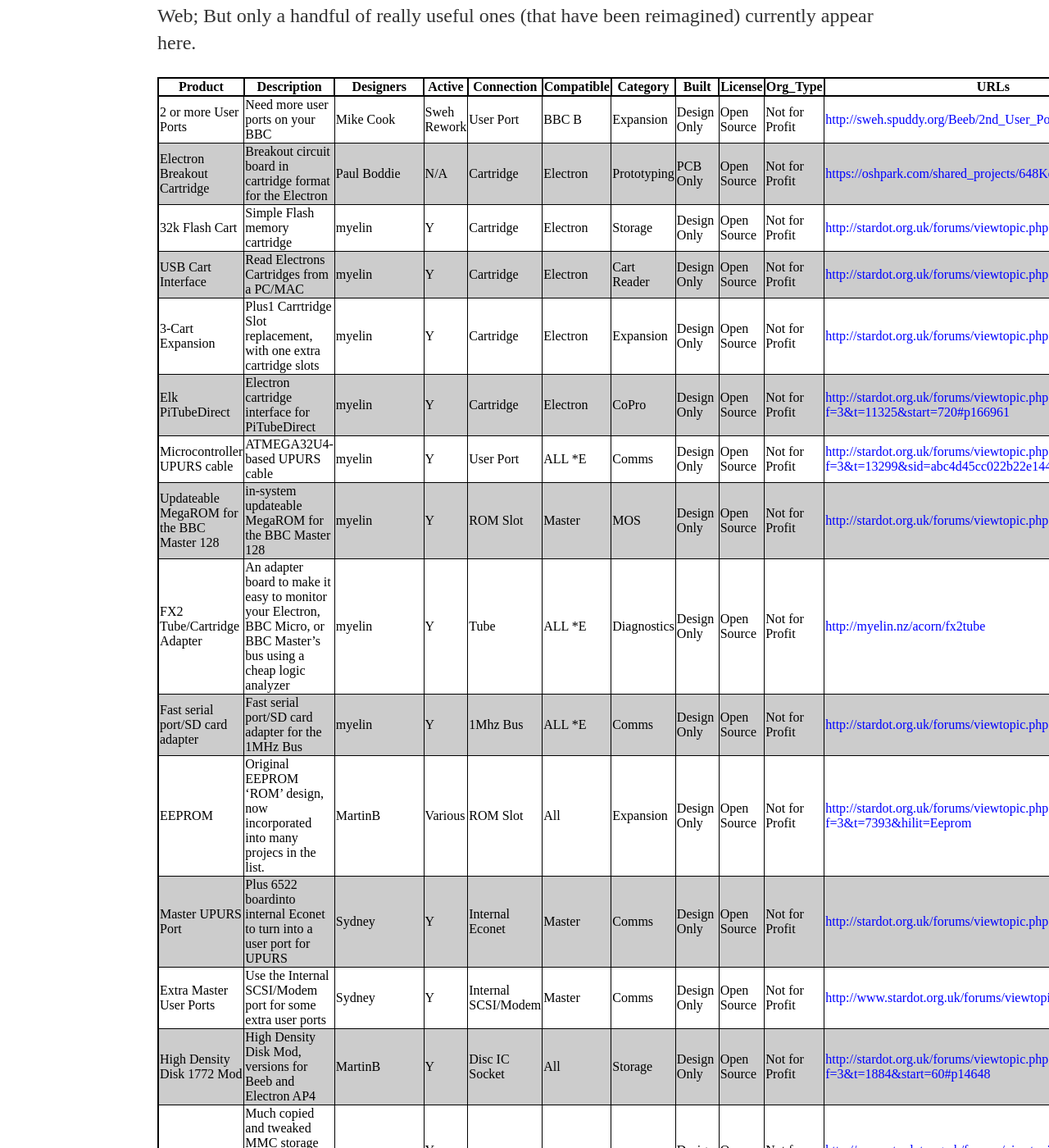
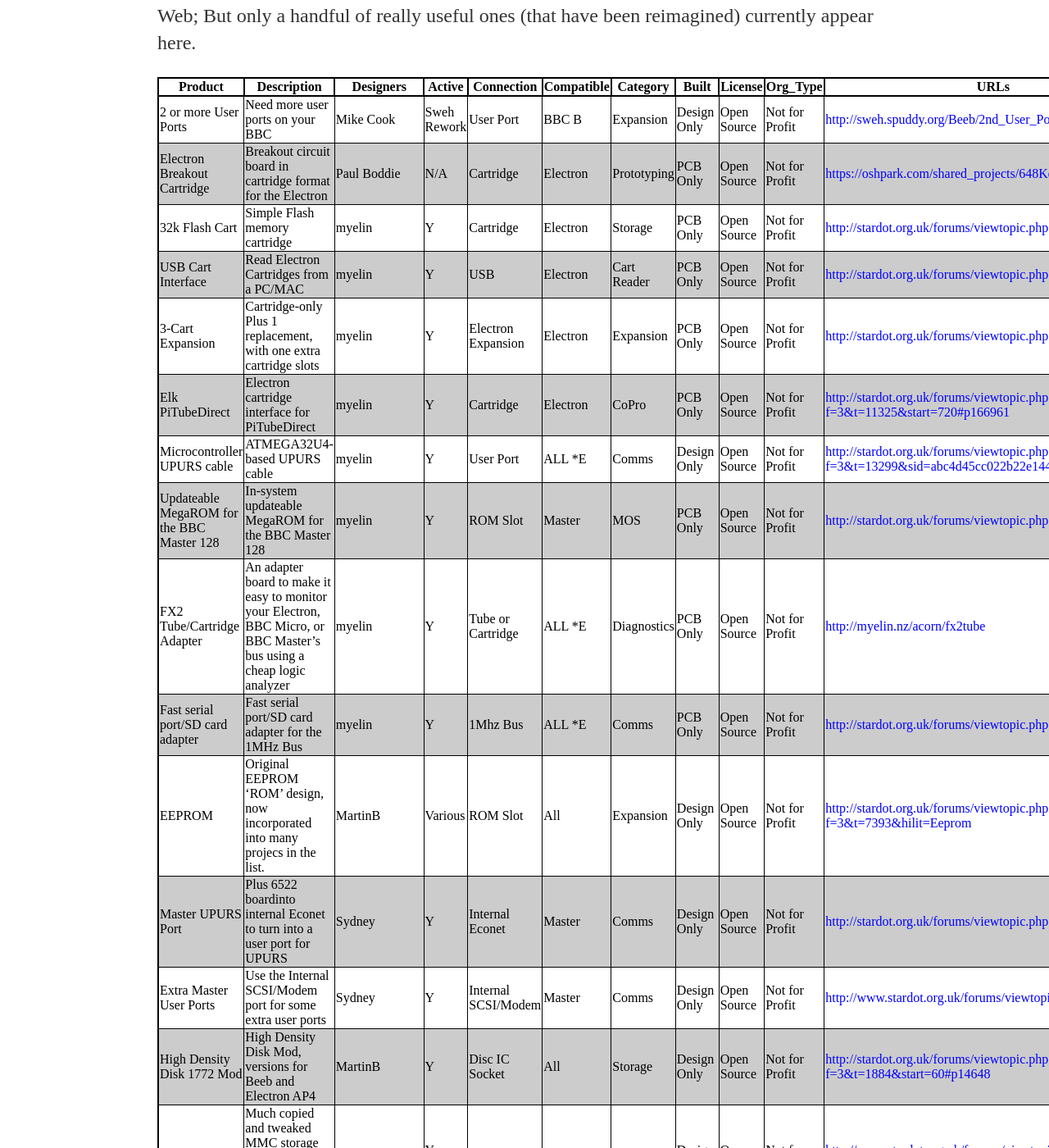
Before and after one commit to elminster/elminster.github.io, a Jekyll site: the page built from hardware.md, in a window 1280 px wide and 1400 px high, scrolled down 5608 px. Shown: the whole window at 82% size. Built offline with Jekyll 4.4.1, drawn with Linux system fonts in a browser that asks for light colours.

Commit message:
Updated details for myelin projects

```diff
--- a/hardware.md
+++ b/hardware.md
@@ -130,14 +130,14 @@
 |---------|-------------|-----------|--------|------------|------------|----------|-------|---------|----------|------|
 | 2 or more User Ports | Need more user ports on your BBC | Mike Cook | Sweh Rework | User Port | BBC B | Expansion | Design Only | Open Source | Not for Profit | <http://sweh.spuddy.org/Beeb/2nd_User_Port/> |
 | Electron Breakout Cartridge | Breakout circuit board in cartridge format for the Electron | Paul Boddie | N/A | Cartridge | Electron | Prototyping | PCB Only | Open Source | Not for Profit | <https://oshpark.com/shared_projects/648KdmKd> |
-| 32k Flash Cart | Simple Flash memory cartridge | myelin | Y | Cartridge | Electron | Storage | Design Only | Open Source | Not for Profit | <http://stardot.org.uk/forums/viewtopic.php?f=3&t=12730> |
-| USB Cart Interface | Read Electrons Cartridges from a PC/MAC | myelin | Y | Cartridge | Electron | Cart Reader | Design Only | Open Source | Not for Profit | <http://stardot.org.uk/forums/viewtopic.php?f=3&t=12964> |
-| 3-Cart Expansion | Plus1 Carrtridge Slot replacement, with one extra cartridge slots | myelin | Y | Cartridge | Electron | Expansion | Design Only | Open Source | Not for Profit | <http://stardot.org.uk/forums/viewtopic.php?f=3&t=13089> |
-| Elk PiTubeDirect | Electron cartridge interface for PiTubeDirect | myelin | Y | Cartridge | Electron | CoPro | Design Only | Open Source | Not for Profit | <http://stardot.org.uk/forums/viewtopic.php?f=3&t=11325&start=720#p166961> |
+| 32k Flash Cart | Simple Flash memory cartridge | myelin | Y | Cartridge | Electron | Storage | PCB Only | Open Source | Not for Profit | <http://stardot.org.uk/forums/viewtopic.php?f=3&t=12730> |
+| USB Cart Interface | Read Electron Cartridges from a PC/MAC | myelin | Y | USB | Electron | Cart Reader | PCB Only | Open Source | Not for Profit | <http://stardot.org.uk/forums/viewtopic.php?f=3&t=12964> |
+| 3-Cart Expansion | Cartridge-only Plus 1 replacement, with one extra cartridge slots | myelin | Y | Electron Expansion | Electron | Expansion | PCB Only | Open Source | Not for Profit | <http://stardot.org.uk/forums/viewtopic.php?f=3&t=13089> |
+| Elk PiTubeDirect | Electron cartridge interface for PiTubeDirect | myelin | Y | Cartridge | Electron | CoPro | PCB Only | Open Source | Not for Profit | <http://stardot.org.uk/forums/viewtopic.php?f=3&t=11325&start=720#p166961> |
 | Microcontroller UPURS cable | ATMEGA32U4-based UPURS cable | myelin | Y | User Port | ALL *E | Comms | Design Only | Open Source | Not for Profit | <http://stardot.org.uk/forums/viewtopic.php?f=3&t=13299&sid=abc4d45cc022b22e1448e6e08a48da91> |
-| Updateable MegaROM for the BBC Master 128 | in-system updateable MegaROM for the BBC Master 128 | myelin | Y | ROM Slot | Master | MOS | Design Only | Open Source | Not for Profit | <http://stardot.org.uk/forums/viewtopic.php?f=3&t=14032> |
-| FX2 Tube/Cartridge Adapter | An adapter board to make it easy to monitor your Electron, BBC Micro, or BBC Master's bus using a cheap logic analyzer | myelin | Y | Tube | ALL *E | Diagnostics | Design Only | Open Source | Not for Profit | <http://myelin.nz/acorn/fx2tube> |
-| Fast serial port/SD card adapter | Fast serial port/SD card adapter for the 1MHz Bus | myelin | Y | 1Mhz Bus | ALL *E | Comms | Design Only | Open Source | Not for Profit | <http://stardot.org.uk/forums/viewtopic.php?f=3&t=14033> |
+| Updateable MegaROM for the BBC Master 128 | In-system updateable MegaROM for the BBC Master 128 | myelin | Y | ROM Slot | Master | MOS | PCB Only | Open Source | Not for Profit | <http://stardot.org.uk/forums/viewtopic.php?f=3&t=14032> |
+| FX2 Tube/Cartridge Adapter | An adapter board to make it easy to monitor your Electron, BBC Micro, or BBC Master's bus using a cheap logic analyzer | myelin | Y | Tube or Cartridge | ALL *E | Diagnostics | PCB Only | Open Source | Not for Profit | <http://myelin.nz/acorn/fx2tube> |
+| Fast serial port/SD card adapter | Fast serial port/SD card adapter for the 1MHz Bus | myelin | Y | 1Mhz Bus | ALL *E | Comms | PCB Only | Open Source | Not for Profit | <http://stardot.org.uk/forums/viewtopic.php?f=3&t=14033> |
 | EEPROM  | Original EEPROM 'ROM' design, now incorporated into many projecs in the list. | MartinB | Various | ROM Slot | All | Expansion | Design Only | Open Source | Not for Profit | <http://stardot.org.uk/forums/viewtopic.php?f=3&t=7393&hilit=Eeprom> |
 | Master UPURS Port | Plus 6522 boardinto internal Econet to turn into a user port for UPURS | Sydney | Y | Internal Econet | Master | Comms | Design Only | Open Source | Not for Profit | <http://stardot.org.uk/forums/viewtopic.php?f=3&t=7149> |
 | Extra Master User Ports | Use the Internal SCSI/Modem port  for some extra user ports | Sydney | Y | Internal SCSI/Modem | Master | Comms | Design Only | Open Source | Not for Profit | <http://www.stardot.org.uk/forums/viewtopic.php?f=3&t=9403> |
```
